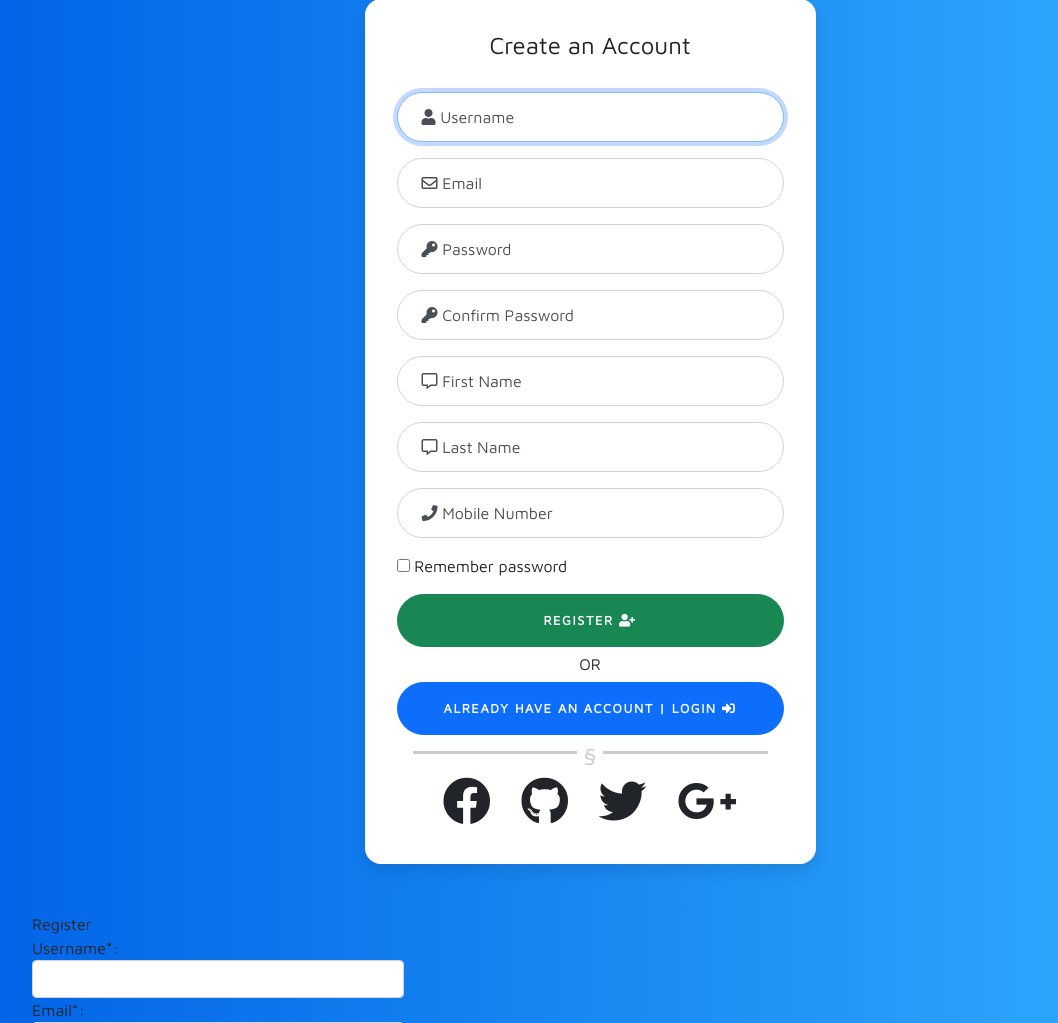
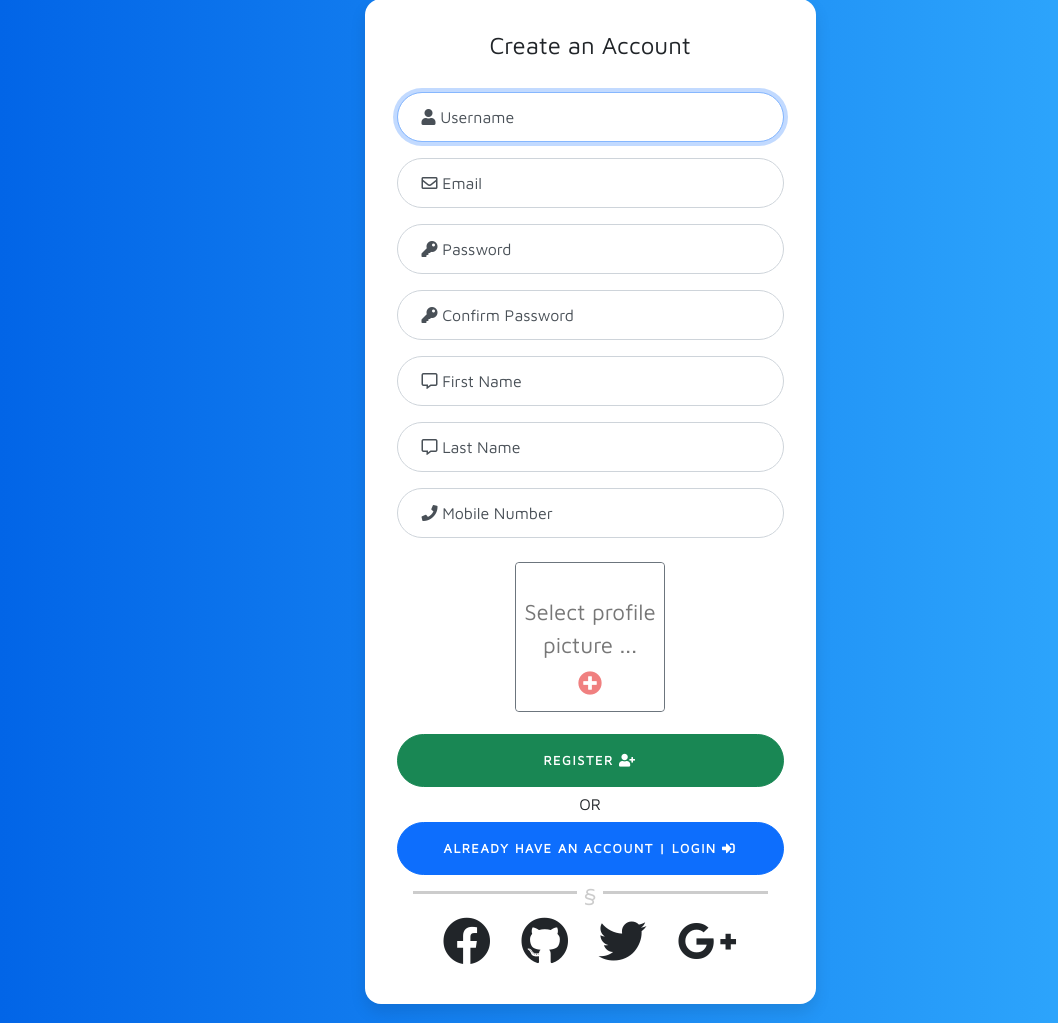
Before and after one commit to sameem420/DJango-BoilerPlate, a Django app: page /register/ in a window 1280 px wide. Shown: the part 109-1132 px from the top of the page, without its empty margins (50-1108 px from the left). Run offline with Django 3.2, Linux system fonts and the light colour scheme; some libraries are stand-ins or nearby versions.

Commit message:
:heavy_check_mark: register form stylized & fixed some issues

```diff
--- a/propertylisting/propertylisting/urls.py
+++ b/propertylisting/propertylisting/urls.py
@@ -26,7 +26,9 @@
     path("register/", views.registerUser, name="registerUser"),
     path('login/', views.loginUser, name="loginUser"),
     path('logout/', views.logoutUser, name="logoutUser"),
-    path('propertyads/',views.propertyAds,name="propertyAds")
+    path('propertyads/',views.propertyAds,name="propertyAds"),
+    path("contactus/",views.contactUs,name="contactUs")
+
 ]
 
 if settings.DEBUG:
--- a/propertylisting/proplistapp/static/css/style.css
+++ b/propertylisting/proplistapp/static/css/style.css
@@ -58,6 +58,78 @@
     height: auto;
     border-radius: 2rem;
   }
+/*** CUSTOM FILE INPUT STYE ***/
+.wrap-custom-file {
+  position: relative;
+  display: inline-block;
+  width: 150px;
+  height: 150px;
+  margin: 0 0.5rem 1rem;
+  text-align: center;
+}
+.wrap-custom-file input[type=file] {
+  position: absolute;
+  top: 0;
+  left: 0;
+  width: 2px;
+  height: 2px;
+  overflow: hidden;
+  opacity: 0;
+}
+.wrap-custom-file label {
+  z-index: 1;
+  position: absolute;
+  left: 0;
+  top: 0;
+  bottom: 0;
+  right: 0;
+  width: 100%;
+  overflow: hidden;
+  padding: 0 0.5rem;
+  cursor: pointer;
+  background-color: #fff;
+  border-radius: 4px;
+  transition: transform 0.4s;
+}
+.wrap-custom-file label span {
+  display: block;
+  margin-top: 2rem;
+  font-size: 1.4rem;
+  color: #777;
+  transition: color 0.4s;
+}
+.wrap-custom-file label .fa {
+  position: absolute;
+  bottom: 1rem;
+  left: 50%;
+  transform: translatex(-50%);
+  font-size: 1.5rem;
+  color: lightcoral;
+  transition: color 0.4s;
+}
+.wrap-custom-file label:hover {
+  transform: translateY(-1rem);
+}
+.wrap-custom-file label:hover span, .wrap-custom-file label:hover .fa {
+  color: #333;
+}
+.wrap-custom-file label.file-ok {
+  background-size: cover;
+  background-position: center;
+}
+.wrap-custom-file label.file-ok span {
+  position: absolute;
+  bottom: 0;
+  left: 0;
+  width: 100%;
+  padding: 0.3rem;
+  font-size: 1.1rem;
+  color: #000;
+  background-color: rgba(255, 255, 255, 0.7);
+}
+.wrap-custom-file label.file-ok .fa {
+  display: none;
+}
 
   .form-label-group>input,
   .form-label-group>label {
@@ -194,7 +266,59 @@
   padding: 0 0.25em;
   background: white;
 }
+
 .dropdown-menu-right {
   right: 0;
   left: auto;
 }
+
+.contact-form{
+  background: #fff;
+  margin-top: 10%;
+  margin-bottom: 5%;
+  width: 70%;
+}
+.contact-form .form-control{
+  border-radius:1rem;
+}
+.contact-image{
+  text-align: center;
+}
+.contact-image img{
+  border-radius: 6rem;
+  width: 11%;
+  margin-top: -3%;
+  transform: rotate(29deg);
+}
+.contact-form form{
+  padding: 14%;
+}
+.contact-form form .row{
+  margin-bottom: -7%;
+}
+.contact-form h3{
+  margin-bottom: 8%;
+  margin-top: -10%;
+  text-align: center;
+  color: #0062cc;
+}
+.contact-form .btnContact {
+  width: 50%;
+  border: none;
+  border-radius: 1rem;
+  padding: 1.5%;
+  background: #dc3545;
+  font-weight: 600;
+  color: #fff;
+  cursor: pointer;
+}
+.btnContactSubmit
+{
+  width: 50%;
+  border-radius: 1rem;
+  padding: 1.5%;
+  color: #fff;
+  background-color: #0062cc;
+  border: none;
+  cursor: pointer;
+}
--- /dev/null
+++ b/propertylisting/proplistapp/static/js/script.js
@@ -0,0 +1,33 @@
+/**
+ * CUSTOM FILE INPUTS FOR IMAGES
+ *
+ * Version: 1.0.0
+ *
+ * Custom file inputs with image preview and
+ * image file name on selection.
+ */
+$('input[type="file"]').each(function(){
+    // Refs
+    var $file = $(this),
+        $label = $file.next('label'),
+        $labelText = $label.find('span'),
+        labelDefault = $labelText.text();
+
+    // When a new file is selected
+    $file.on('change', function(event){
+      var fileName = $file.val().split( '\\' ).pop(),
+          tmppath = URL.createObjectURL(event.target.files[0]);
+      //Check successfully selection
+          if( fileName ){
+        $label
+          .addClass('file-ok')
+          .css('background-image', 'url(' + tmppath + ')');
+              $labelText.text(fileName);
+      }else{
+        $label.removeClass('file-ok');
+              $labelText.text(labelDefault);
+      }
+    });
+
+  // End loop of file input elements
+  });
--- a/propertylisting/proplistapp/templates/index.html
+++ b/propertylisting/proplistapp/templates/index.html
@@ -8,6 +8,8 @@
     <link rel="stylesheet" href="https://use.fontawesome.com/releases/v5.8.2/css/all.css" integrity="sha384-oS3vJWv+0UjzBfQzYUhtDYW+Pj2yciDJxpsK1OYPAYjqT085Qq/1cq5FLXAZQ7Ay" crossorigin="anonymous">
     <link href="https://cdn.jsdelivr.net/npm/bootstrap@5.0.0-beta1/dist/css/bootstrap.min.css" rel="stylesheet" integrity="sha384-giJF6kkoqNQ00vy+HMDP7azOuL0xtbfIcaT9wjKHr8RbDVddVHyTfAAsrekwKmP1" crossorigin="anonymous">
     <link rel="stylesheet" href="{% static 'css/style.css' %}" />
+    <script src="https://code.jquery.com/jquery-3.5.1.slim.min.js" crossorigin="anonymous"></script>
+    <script src="https://cdn.jsdelivr.net/npm/bootstrap@5.0.0-beta1/dist/js/bootstrap.bundle.min.js" integrity="sha384-ygbV9kiqUc6oa4msXn9868pTtWMgiQaeYH7/t7LECLbyPA2x65Kgf80OJFdroafW" crossorigin="anonymous"></script>
     <title>{% block title %}PropSeller - Find property for Sale{% endblock %}</title>
     <style>
         @font-face {
@@ -43,7 +45,7 @@
                 <!-- <i class="far fa-question-circle"></i> -->
               </li>
               <li class="nav-item">
-                <a class="nav-link" aria-current="page" href="#"><img src="{% static 'img/map.png' %}" width="28"> Contact Us</a>
+                <a class="nav-link" aria-current="page" href="{% url 'contactUs' %}"><img src="{% static 'img/map.png' %}" width="28"> Contact Us</a>
                 <!-- <i class="fas fa-map-marked-alt"></i> -->
               </li>
               <li class="nav-item">
@@ -87,7 +89,9 @@
     {% endblock %}
     {% block loginPage %}
     {% endblock %}
-    <script src="https://code.jquery.com/jquery-3.5.1.slim.min.js" crossorigin="anonymous"></script>
-    <script src="https://cdn.jsdelivr.net/npm/bootstrap@5.0.0-beta1/dist/js/bootstrap.bundle.min.js" integrity="sha384-ygbV9kiqUc6oa4msXn9868pTtWMgiQaeYH7/t7LECLbyPA2x65Kgf80OJFdroafW" crossorigin="anonymous"></script>
-</body>
+    {% block contactusPage %}
+    {% endblock %}
+
+    <script src="{% static 'js/script.js' %}"></script>
+    </body>
 </html>
--- a/propertylisting/proplistapp/templates/register.html
+++ b/propertylisting/proplistapp/templates/register.html
@@ -40,9 +40,14 @@
                 <input type="tel" name="phone_number" id="phoneNumber" class="form-control" placeholder="Mobile Number">
                 <label for="phoneNumber"><i class="fas fa-phone"></i> Mobile Number</label>
               </div>
-              <div class="custom-control custom-checkbox mb-3">
-                <input type="checkbox" class="custom-control-input" id="customCheck1">
-                <label class="custom-control-label" for="customCheck1">Remember password</label>
+              <div class="text-center mt-2">
+                <div class="wrap-custom-file border border-secondary rounded mt-2">
+                  <input type="file" name="image1" id="image1" accept=".gif, .jpg, .png" />
+                  <label  for="image1">
+                    <span>Select profile picture ...</span>
+                    <i class="fa fa-plus-circle"></i>
+                  </label>
+                </div>
               </div>
               <div class="text-center">
                 <button class="bt btn btn-lg btn-success btn-block text-uppercase" type="submit">Register <i class="fas fa-user-plus"></i></button>
--- a/propertylisting/proplistapp/views.py
+++ b/propertylisting/proplistapp/views.py
@@ -24,6 +24,11 @@
     if request.method == 'GET':
         Houses = PostAd.objects.all()
         return render(request, 'PropertyAds.html', {'houses' : Houses})
+
+
+def contactUs(request):
+    return render(request, 'contactus.html')
+
 
 def registerUser(request):
     # if this is a POST request we need to process the form data
```
Also changed, not shown: propertylisting/proplistapp/templates/contactus.html (added, +33 -0 lines), propertylisting/db.sqlite3.
